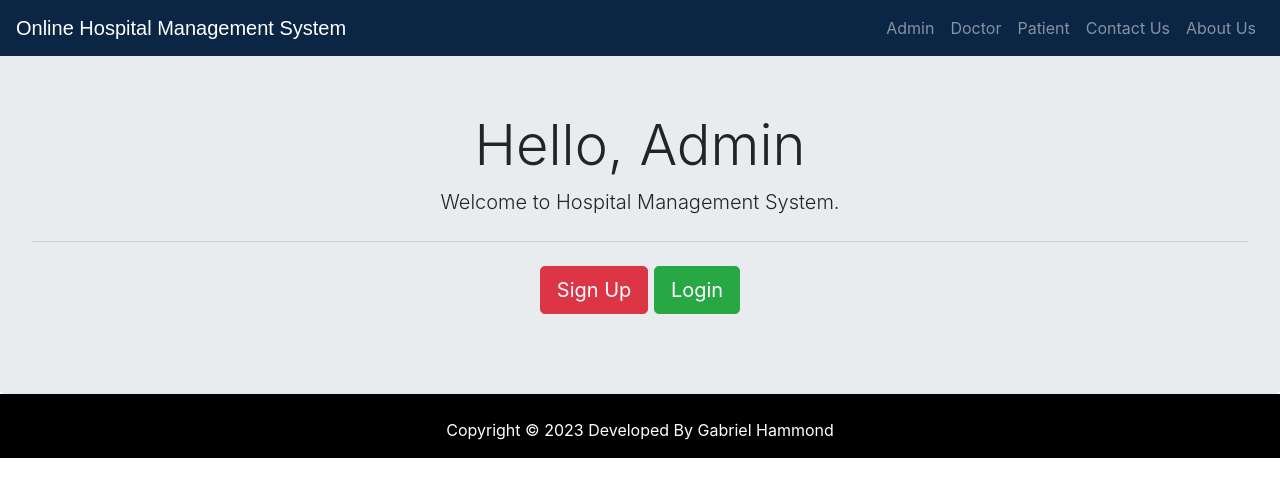
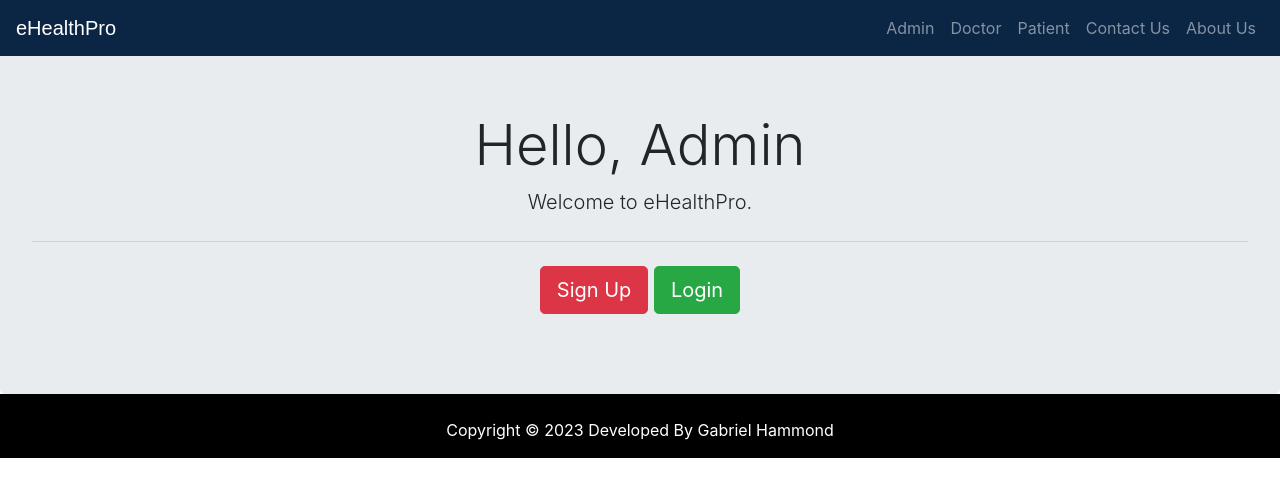
Before and after one commit to Gabibosss/hms, a Django app: page /adminclick in a window 1280 px wide. Shown: the top 497 px of the page. Run offline with Django 3.2, Linux system fonts and the light colour scheme; some libraries are stand-ins or nearby versions.

Commit message:
new changes

```diff
--- a/hospital/models.py
+++ b/hospital/models.py
@@ -30,7 +30,7 @@ class Doctor(models.Model):
 
 class Patient(models.Model):
     user=models.OneToOneField(User,on_delete=models.CASCADE)
-    profile_pic= models.ImageField(upload_to='profile_pic/PatientProfilePic/',default="default.png")
+    profile_pic= models.ImageField(upload_to='profile_pic/PatientProfilePic/',null=True, blank=True)
     address = models.CharField(max_length=40)
     mobile = models.CharField(max_length=20,null=False)
     symptoms = models.CharField(max_length=100,null=False)
--- a/templates/hospital/admin_dashboard_cards.html
+++ b/templates/hospital/admin_dashboard_cards.html
@@ -30,7 +30,7 @@
       }
 
       .market-update-block.clr-block-1 {
-        background: #f44336;
+        background: #66023C;
         margin-right: 0.8em;
         box-shadow: 0 2px 5px 0 rgba(0, 0, 0, 0.16),
           0 2px 10px 0 rgba(0, 0, 0, 0.12);
--- a/templates/hospital/adminclick.html
+++ b/templates/hospital/adminclick.html
@@ -1,17 +1,17 @@
-{% extends 'hospital/homebase.html' %}
+{% extends 'hospital/homebase.html' %} {% block content %}
 
-{% block content %}
+<br />
+<br />
 
-<br>
-<br>
-
-<div class="jumbotron" style="margin-bottom:0px;">
-  <h1 class="display-4" style="text-align:center;">Hello, Admin</h1>
-  <p class="lead">Welcome to Hospital Management System.</p>
-  <hr class="my-4">
+<div class="jumbotron" style="margin-bottom: 0px">
+  <h1 class="display-4" style="text-align: center">Hello, Admin</h1>
+  <p class="lead">Welcome to eHealthPro.</p>
+  <hr class="my-4" />
 
   <p class="lead">
-    <a class="btn btn-danger btn-lg" href="/adminsignup" role="button">Sign Up</a>
+    <a class="btn btn-danger btn-lg" href="/adminsignup" role="button"
+      >Sign Up</a
+    >
     <a class="btn btn-success btn-lg" href="/adminlogin" role="button">Login</a>
   </p>
 </div>
--- a/templates/hospital/homebase.html
+++ b/templates/hospital/homebase.html
@@ -2,18 +2,11 @@
 <html lang="en" dir="ltr">
   <head>
     <meta charset="utf-8" />
-    <title>OHMS</title>
+    <title>eHealthPro</title>
   </head>
 
   <body>
-    {% include "hospital/navbar.html" %}
-
-    {%block content%}
-
-
-    {%endblock content%}
+    {% include "hospital/navbar.html" %} {%block content%} {%endblock content%}
     {% include "hospital/footer.html" %}
-
   </body>
-
 </html>
--- a/templates/hospital/index.html
+++ b/templates/hospital/index.html
@@ -5,7 +5,7 @@
     .jumbotron {
       margin-top: 0px;
       margin-bottom: 0px;
-      background-image: url('{% static "images/back.jpg" %}');
+      background-image: url('{% static "images/img2.png" %}');
       background-size: cover;
       background-repeat: no-repeat;
     }
@@ -46,8 +46,7 @@
 
 <div class="jumbotron" style="margin-bottom: 0px; margin-top: 0px">
   <br />
-  <h5 class="display-3 glow">Online Hospital Management System</h5>
-  <h5 class="display-3 glow">(OHMS)</h5>
+  <h5 class="display-3 glow">eHealthPro</h5>
   <br /><br /><br /><br /><br />
   <p></p>
   <h3>Emergency ?</h3>
--- a/templates/hospital/navbar.html
+++ b/templates/hospital/navbar.html
@@ -33,7 +33,7 @@
         class="navbar navbar-expand-md navbar-dark fixed-top"
         style="background: #0b2545"
       >
-        <a href="/" class="navbar-brand">Online Hospital Management System</a>
+        <a href="/" class="navbar-brand">eHealthPro</a>
         <button
           type="button"
           class="navbar-toggler"
```
Also changed, not shown: templates/hospital/admin_dashboard.html (+12 -19 lines), db.sqlite3, static/images/back-i.jpg (added), static/images/back-im.jpg (added), static/images/back.jpg (deleted), static/profile_pic/PatientProfilePic/20220413_202030.jpg (added), 2 other files.
